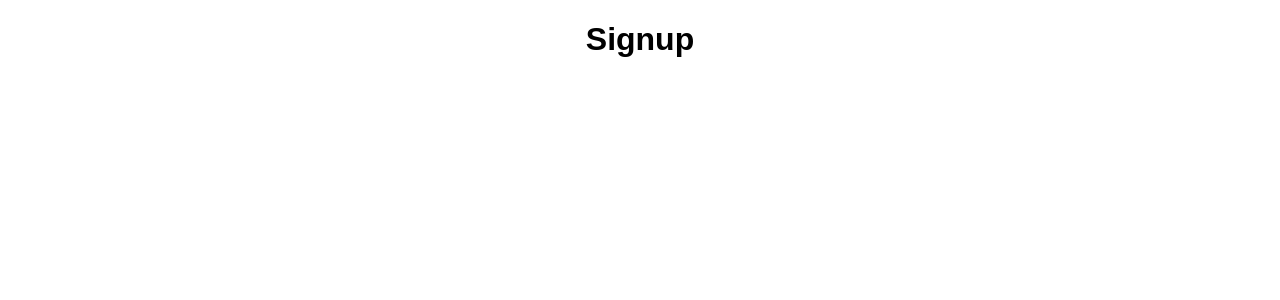
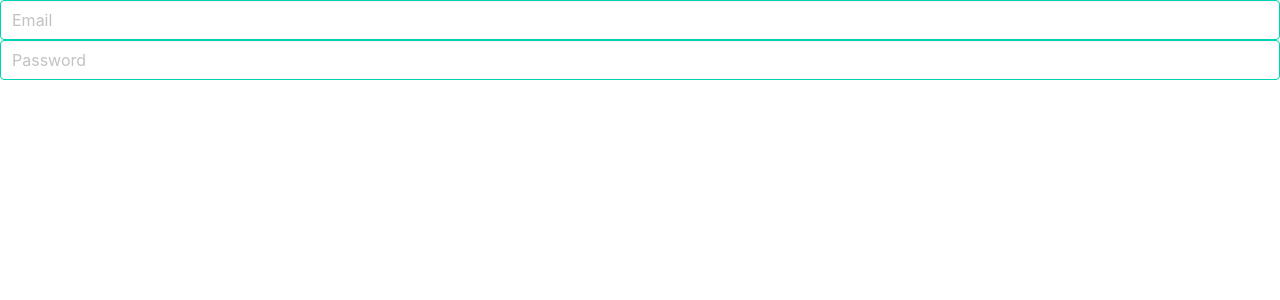
Before and after one commit to absolve-dev/aws-cognito-auth-tool, a React (Create React App) app: page / in a window 1280 px wide. Shown: the top 300 px of the page. Built offline with nearby package versions, Linux system fonts and the light colour scheme.

Commit message:
created react control form for email and password signup

```diff
--- a/src/containers/Authentication/Signup.js
+++ b/src/containers/Authentication/Signup.js
@@ -1,10 +1,49 @@
 import React, { Component } from 'react';
+import 'bulma/css/bulma.css'
+
 
 class Signup extends Component {
+    constructor(props) {
+        super(props);
+
+        this.state = {
+          email: "",
+          password: "",
+          confirmPassword: "",
+
+        };
+    }
+    handleChange = event => {
+        this.setState({
+            [event.target.name]: event.target.value
+        });
+    };
+
     render() {
         return (
             <div className="App">
-        <h1>Signup</h1>
+                <div class="field">
+                    <div class="control">
+                        <input
+                            type="text"
+                            class="input is-primary"
+                            placeholder="Email"
+                            name="email"
+                            value={this.state.email}
+                            onChange={this.handleChange}
+                        />
+                    </div>
+                    <div class="control">
+                        <input
+                            type="text"
+                            class="input is-primary"
+                            placeholder="Password"
+                            name="password"
+                            value={this.state.password}
+                            onChange={this.handleChange}
+                        />
+                    </div>
+                </div>
             </div>
         );
     }
```
Lines whose indentation alone changed are shown as unchanged.
